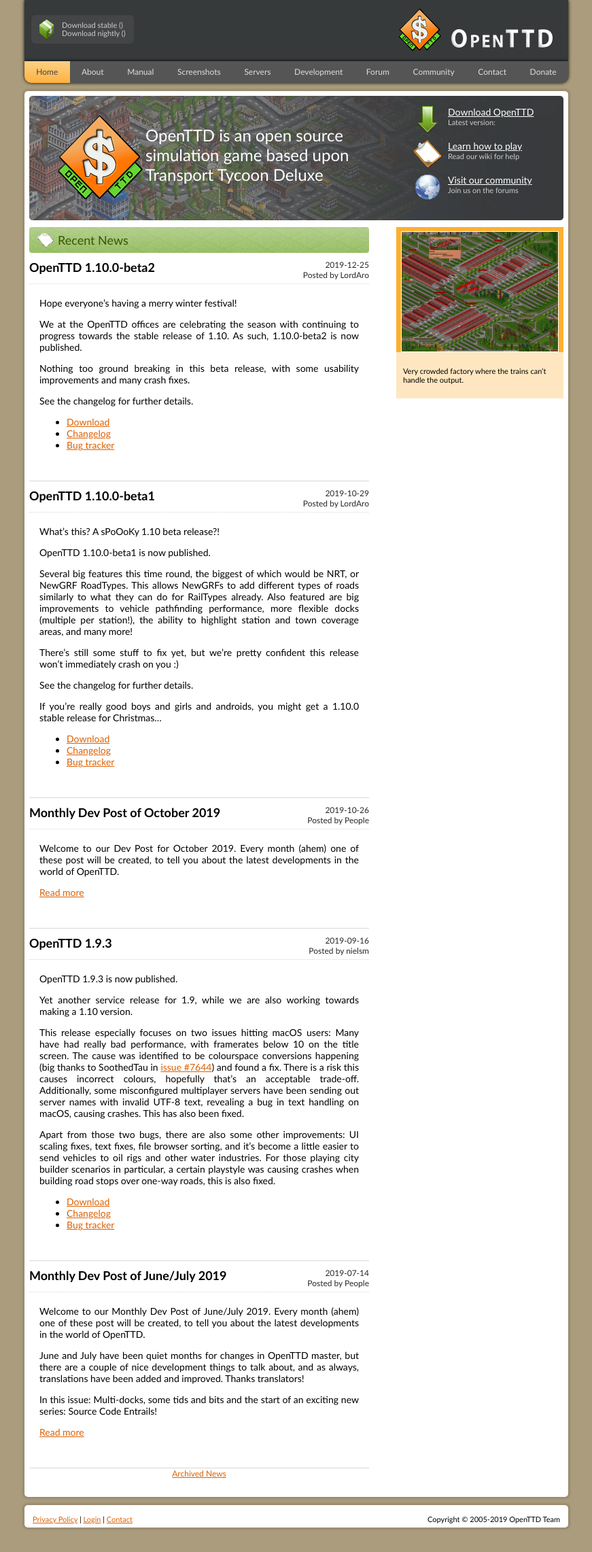
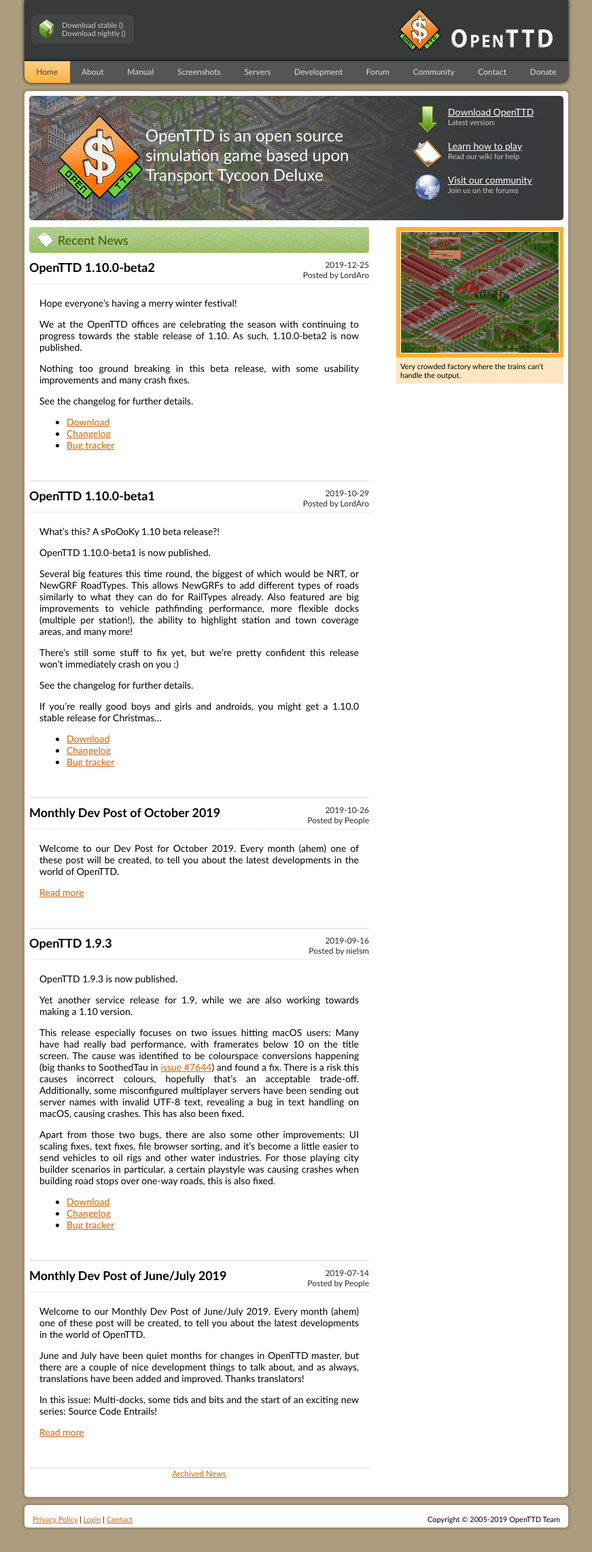
Before and after one commit to OpenTTD/website, a Jekyll site: the page built from pages/index.html, in a window 1280 px wide. Shown: the whole page at 68% size, without its empty margins (204-1075 px from the left). Built offline with Jekyll 4.4.1, drawn with Linux system fonts in a browser that asks for light colours.

Commit message:
Fix: correct the size of the screenshot thumbnail on the home page

```diff
--- a/pages/index.html
+++ b/pages/index.html
@@ -37,23 +37,21 @@
                 </div>
             </div>
             <div id="index-right">
-                <div id="screenshot">
+                <figure id="screenshot">
                     {% assign random_screenshot = site.screenshots | sample %}
-                    <div id="screenshot-image">
-                        <a href="{{ site.baseurl }}/screenshots.html">
+                    <a href="{{ site.baseurl }}/screenshots.html" id="screenshot-image">
                         {% assign stripped_content = random_screenshot.content | strip_html | strip_newlines %}
                         <img src="{{ site.baseurl }}{{ random_screenshot.id }}_thumb.png"
-                                alt="{{ stripped_content }}"
+                            alt=""
                             title="{{ stripped_content | truncatewords: 5 }}"
                             width="232"
                             height="178"
                             />
                     </a>
-                    </div>
-                    <div id="screenshot-content">
+                    <figcaption>
                         {{ random_screenshot.content }}
-                    </div>
-                </div>
+                    </figcaption>
+                </figure>
             </div>
             <div id="section">
                 <div class="section-header">
--- a/static/css/index.css
+++ b/static/css/index.css
@@ -87,20 +87,29 @@
 	width: 246px;
 }
 #screenshot {
+	margin: 0;       /* it's necessary to bring the margin to 0 because figure brings its own huge margin in most browsers */
 	font-size: 11px;
 }
 #screenshot-image {
+	display: block;
 	background-color: #FCB030;
-	padding: 6px 0px 0px 0px;
-	height: 184px;
+	padding: 6px;
 	text-align: center;
 }
 #screenshot-image img {
+	display: block;
+	margin: auto;
 	border: 1px solid #FFFFFF;
+	width: 100%;
+	height: auto;
 }
-#screenshot-content {
+#screenshot figcaption {
 	background-color: #FEE7C0;
 	padding: 10px 10px 10px 10px;
+	padding: 6px;
+}
+#screenshot figcaption > * {
+	margin: 0;
 }
 #donate {
 	background: url("../img/layout/section-donate-bg.png") repeat;
```
Lines whose indentation alone changed are shown as unchanged.
